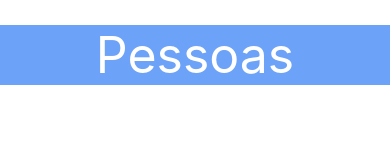
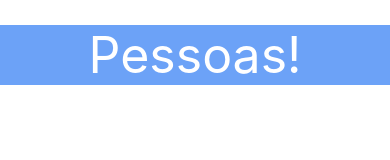
Before and after one commit to williammuniz/nosso-primeiro-app, a React Native app: screen / in a window 390 px wide. Shown: the top 160 px of the page. Built offline with nearby package versions, Linux system fonts and the light colour scheme.

Commit message:
Criando componente de header

```diff
--- a/App.js
+++ b/App.js
@@ -5,10 +5,9 @@
 export default class App extends React.Component {
     render() {
         return (
-            <View >
-                <Header/>
+            <View>
+                <Header title="Pessoas!"/>
             </View>
-
         );
     }
 }
--- a/src/components/Header.js
+++ b/src/components/Header.js
@@ -3,7 +3,7 @@
 
 const Header = (props) => (
     <View style={style.container}>
-        <Text style={style.title}>Pessoas</Text>
+        <Text style={style.title}>{ props.title }</Text>
     </View>
 );
 
```
